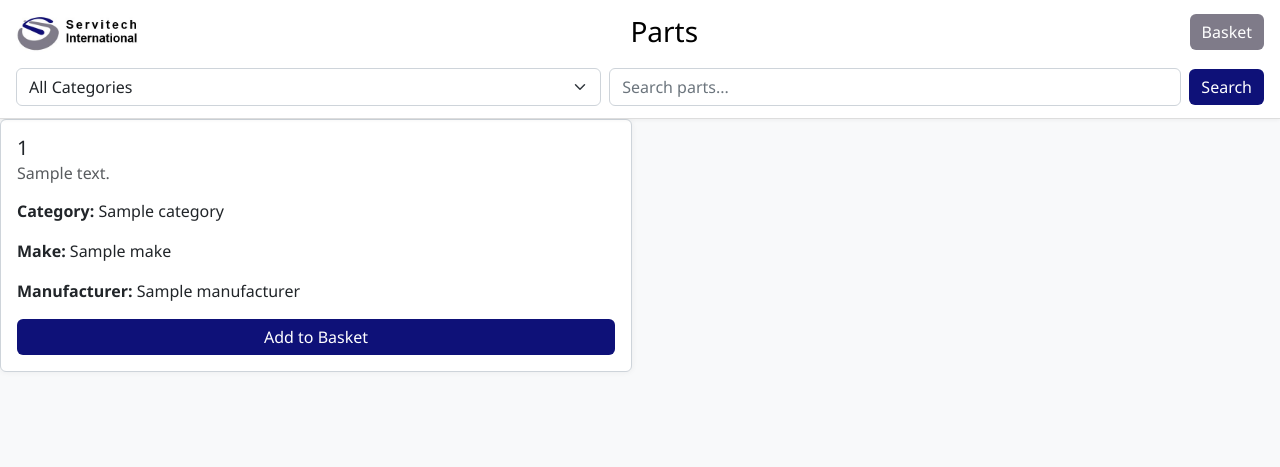
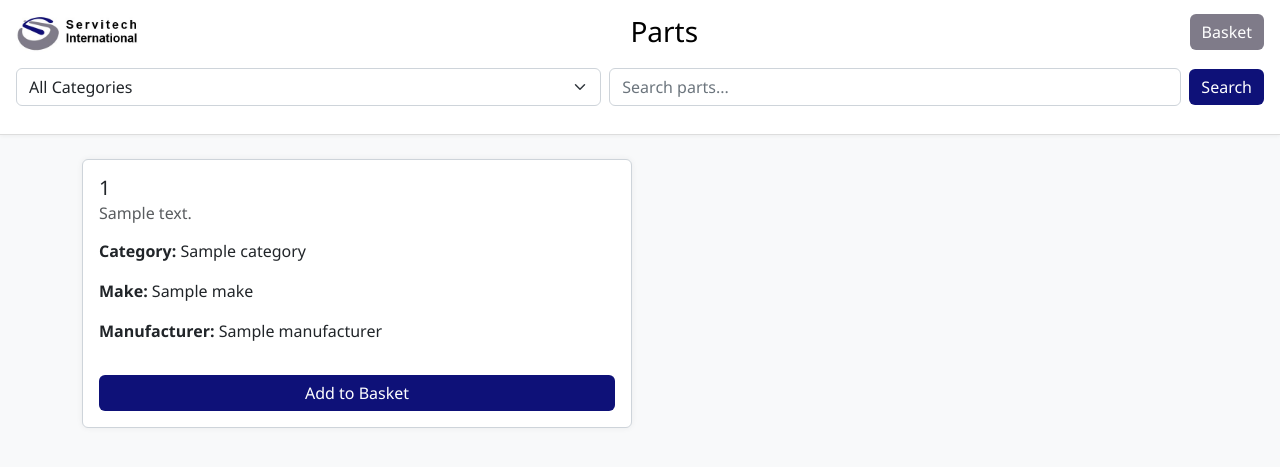
Before and after one commit to tomward0606/PartsProjectMain, a Flask app: template templates/index.html in a window 1280 px wide. Shown: the top 467 px of the page. Run offline with Flask 3, Linux system fonts and the light colour scheme; the template is opened without the code that fills it: most values are stand-ins (such as "Sample title", 1, 10 or a date in 2020).

Commit message:
Update index.html

```diff
--- a/templates/index.html
+++ b/templates/index.html
@@ -9,7 +9,7 @@
 </head>
 <body>
 
-  <header class="sticky-top">
+  <header class="sticky-top bg-white">
     <div class="container-fluid">
       <div class="d-flex justify-content-between align-items-center mb-3">
         <img src="{{ url_for('static', filename='logo.jpg') }}" alt="Logo" class="logo-center">
@@ -17,7 +17,7 @@
         <a href="{{ url_for('view_basket') }}" class="btn btn-success">Basket</a>
       </div>
 
-      <form method="get" class="d-flex flex-nowrap gap-2">
+      <form method="get" class="d-flex flex-nowrap gap-2 mb-3">
         <select name="category" onchange="this.form.submit()" class="form-select category-select">
           <option value="">All Categories</option>
           {% for cat in categories %}
@@ -31,10 +31,11 @@
   </header>
 
   {% if parts %}
+    <div class="container py-4">
       <div class="row g-3">
         {% for part in parts %}
           <div class="col-12 col-md-6">
-          <div class="card h-100">
+            <div class="card h-100 mb-4">
               <div class="card-body d-flex flex-column">
                 <h5 class="card-title">{{ part.part_number }}</h5>
                 <h6 class="card-subtitle text-muted mb-2">{{ part.description }}</h6>
@@ -58,6 +59,7 @@
           </div>
         {% endfor %}
       </div>
+    </div>
   {% else %}
     <p class="text-center mt-4 text-muted">No items match your search.</p>
   {% endif %}
```
Lines whose indentation alone changed are shown as unchanged.
